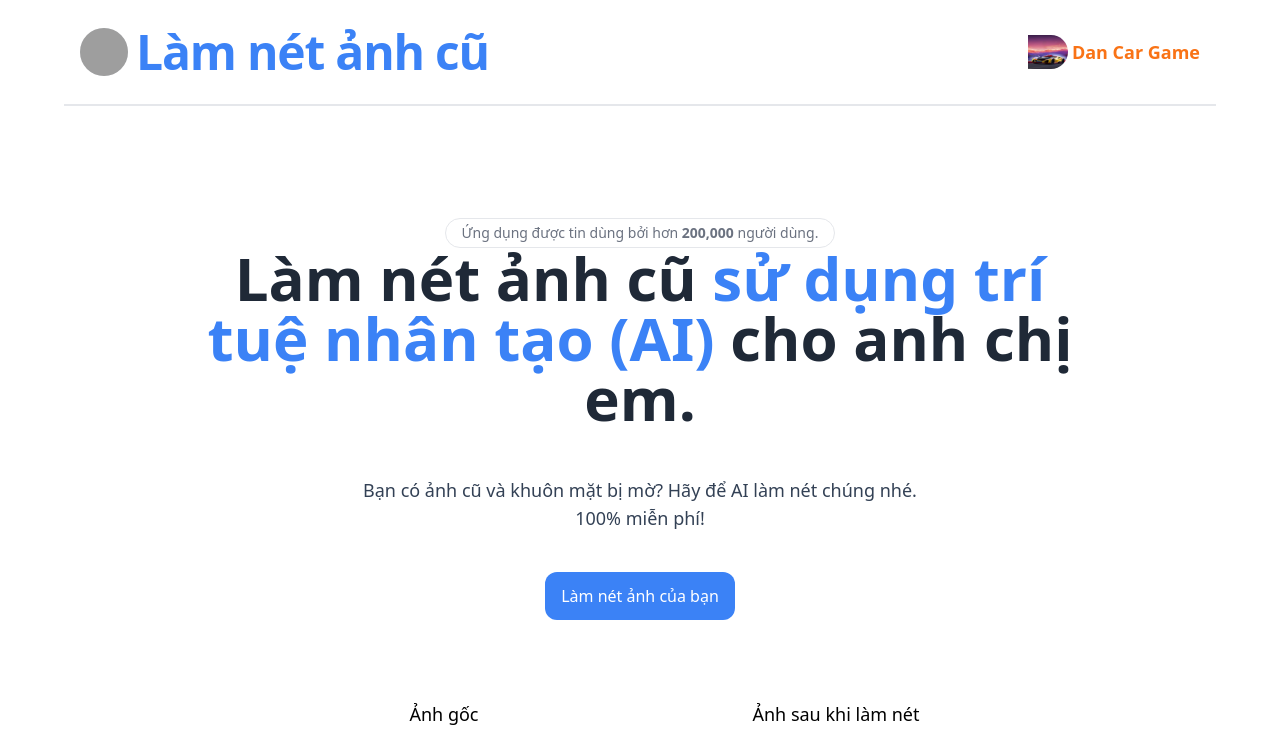
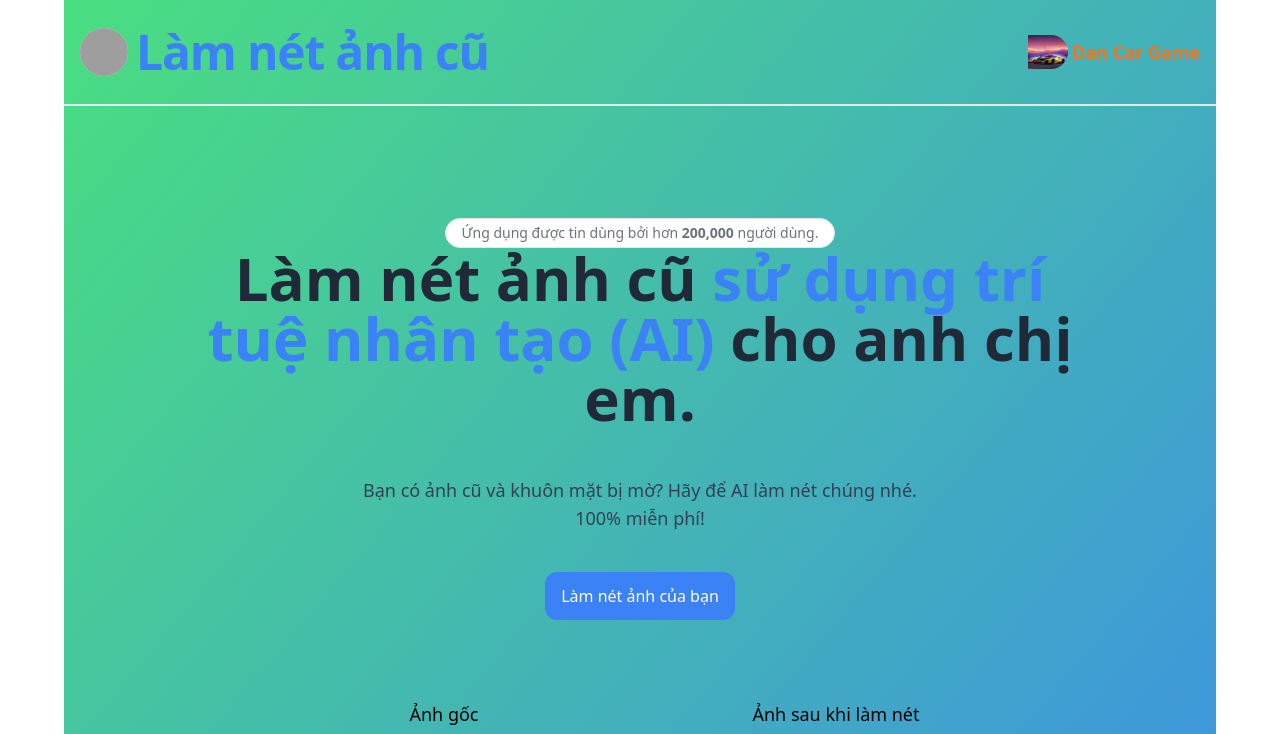
Before and after one commit to danvufs/Khoiphucanhcu, a Next.js app: page / in a window 1280 px wide. Shown: the top 734 px of the page. Built offline with nearby package versions, Linux system fonts and the light colour scheme; grey boxes are pictures that could not be loaded.

Commit message:
change gradient

```diff
--- a/pages/index.tsx
+++ b/pages/index.tsx
@@ -9,7 +9,8 @@ import { Testimonials } from "../components/Testimonials";
 
 const Home: NextPage = () => {
   return (
-    <div className="flex max-w-6xl mx-auto flex-col items-center justify-center py-2 min-h-screen">
+    <div className="flex max-w-6xl mx-auto flex-col items-center justify-center py-2 min-h-screen bg-gradient-to-br from-green-400 to-blue-500">
+
       <Head>
         <title>Khôi phục ảnh cũ</title>
       </Head>
```
